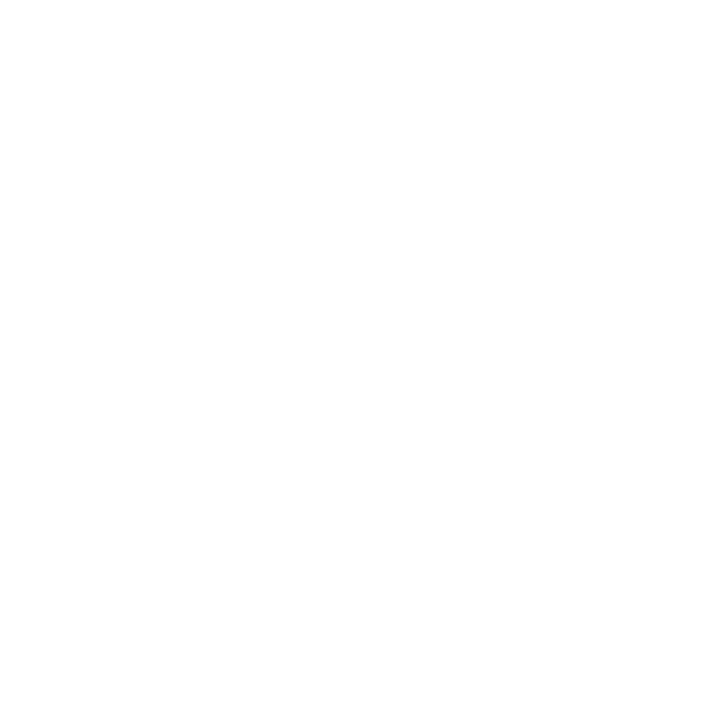
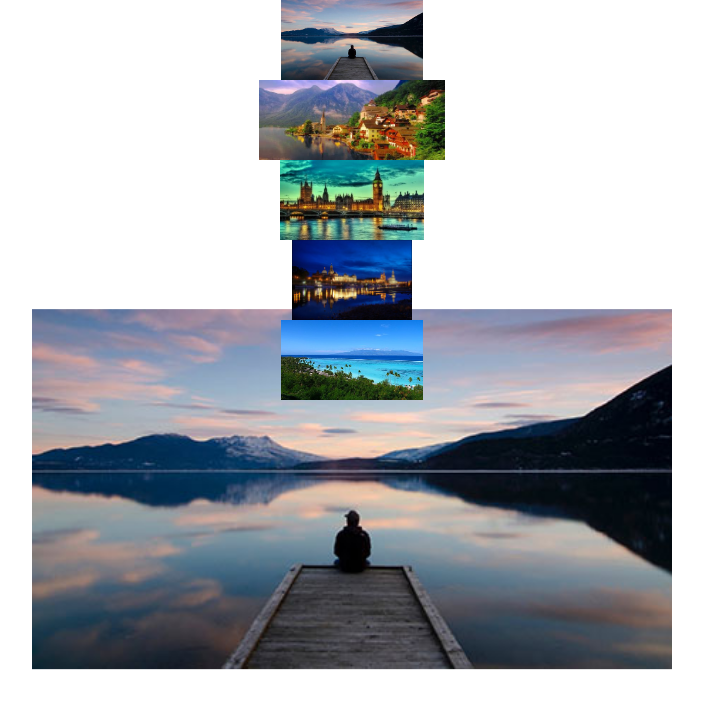
Before and after one commit to nadiaf85/js-array-carousel, a plain HTML site: page index.html in a window 1280 px wide. Shown: the whole page, without its empty margins (288-991 px from the left). Drawn offline with Linux system fonts and the light colour scheme.

Commit message:
modifiche

```diff
--- a/css/style.css
+++ b/css/style.css
@@ -0,0 +1,36 @@
+*{
+    box-sizing: border-box;
+    margin: 0 auto;
+
+}
+
+.container{
+    position: relative;
+    background-color: white;
+}
+
+.ms_big{
+    width: 50vw;
+    position: absolute;
+    top: 50%;
+    left: 50%;
+    transform: translate(-50%, 30%);
+}
+
+.ms_big img{
+    width: 100%;
+    height: 100%;
+    object-fit: cover;
+}
+
+.ms_lato{
+    height: 400px;
+    display: flex;
+    flex-direction: column;
+    position: relative;
+}
+
+.ms_lato img{
+    height: calc(100% / 5);
+    /* position: absolute; */
+}
--- a/index.html
+++ b/index.html
@@ -4,16 +4,22 @@
     <meta charset="UTF-8">
     <meta http-equiv="X-UA-Compatible" content="IE=edge">
     <meta name="viewport" content="width=device-width, initial-scale=1.0">
-    <title>Document</title>
+    <title>JsArrayCarousel</title>
     <link rel="stylesheet" href="css/style.css">
 </head>
 <body>
 
     <div class="container">
-        <div class="slider">
-            <div class="items"></div>
-            <div class="title"></div>
-            <div class="text"></div>
+        <div class="ms_big">
+            <img src="img/01.jpg" alt="">
+        </div>
+
+        <div class="ms_lato">
+            <img src="img/01.jpg" alt="">
+            <img src="img/02.jpg" alt="">
+            <img src="img/03.jpg" alt="">
+            <img src="img/04.jpg" alt="">
+            <img src="img/05.jpg" alt="">
         </div>
     </div>
 
--- a/js/myscript.js
+++ b/js/myscript.js
@@ -21,3 +21,13 @@ const text = [
     'Lorem ipsum, dolor sit amet consectetur adipisicing elit. Et temporibus voluptatum suscipit tempore aliquid deleniti aut veniam inventore eligendi ex ad ullam,',
     'Et temporibus voluptatum suscipit tempore aliquid deleniti aut veniam inventore eligendi ex ad ullam,',
 ]
+
+//creo ciclo per inserire nell'html l'img grande
+let itemsContent = '';
+
+for(let i=0; i < items.length; i++){
+    itemsContent += `
+    <div class="items">
+        <img src= "${items[i]}"></div>
+    `
+}
```
